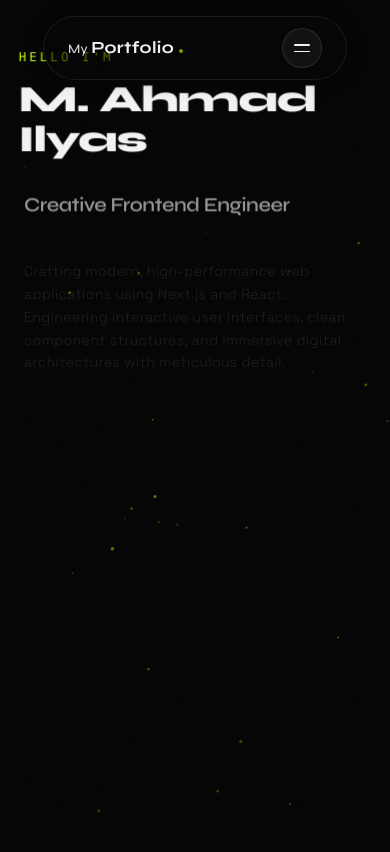
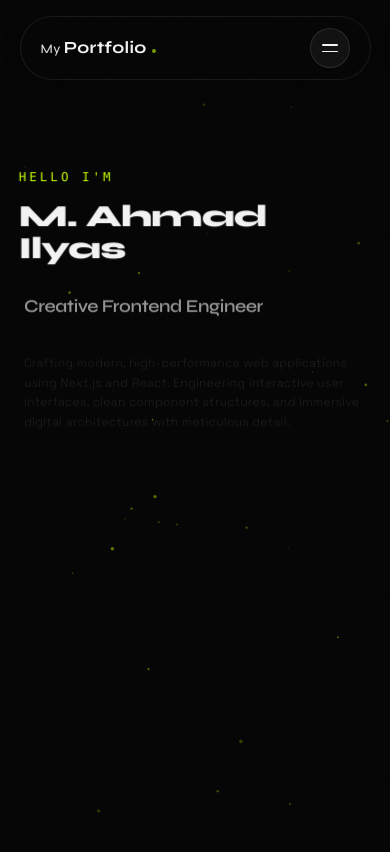
Before and after one commit to Ahmee139/ahmad-ilyas-portfolio, a Next.js app: page / in a window 390 px wide. Shown: the top 852 px of the page. Built offline with nearby package versions, Linux system fonts and the light colour scheme; a web font is replaced by a local one.

Commit message:
addition

```diff
--- a/src/app/page.tsx
+++ b/src/app/page.tsx
@@ -132,14 +132,14 @@ export default function Home() {
           {/* Animated Wrapper: Handles slow global zoom on scroll */}
           <motion.div
             style={{ scale: springScaleContent }}
-            className="w-full max-w-7xl mx-auto px-6 md:px-12 pt-28 pb-16 md:pt-36 lg:pt-40 flex items-center h-full relative z-10"
+            className="w-full max-w-7xl mx-auto px-6 md:px-12 pt-24 pb-16 md:pt-36 lg:pt-40 flex items-center h-full relative z-10"
           >
             {/* Post-Loader Stagger Entrance Sequence Container */}
             <motion.div
               initial="hidden"
               animate={isLoading ? "hidden" : "visible"}
               variants={parentVariants}
-              className="grid grid-cols-1 lg:grid-cols-12 gap-16 items-center w-full"
+              className="grid grid-cols-1 lg:grid-cols-12 gap-10 lg:gap-16 items-center w-full"
             >
 
               {/* Left Side: Typographic Column with 3D Mouse Parallax & Scroll Fade */}
@@ -152,7 +152,7 @@ export default function Home() {
                   opacity: springOpacityText,
                   transformStyle: "preserve-3d",
                 }}
-                className="lg:col-span-7 flex flex-col justify-center space-y-6 md:space-y-8 text-left perspective-[1000px] pointer-events-auto"
+                className="lg:col-span-7 flex flex-col justify-center space-y-5 md:space-y-8 text-left perspective-[1000px] pointer-events-auto"
               >
                 <div className="space-y-3" style={{ transform: "translateZ(30px)" }}>
                   {/* Introduction Tag */}
@@ -164,7 +164,7 @@ export default function Home() {
 
                   {/* Heading Reveal (Name appears line-by-line using mask animations with the clean geometric font) */}
                   <SpotlightText>
-                    <div className="flex flex-col font-display font-extrabold text-4xl md:text-6xl lg:text-7xl leading-[1.05] tracking-tight text-silver-secondary select-none">
+                    <div className="flex flex-col font-display font-extrabold text-3xl sm:text-4xl md:text-6xl lg:text-7xl leading-[1.05] tracking-tight text-silver-secondary select-none">
                       <div className="overflow-hidden py-1 -my-1">
                         <motion.span className="inline-block" variants={lineVariants}>
                           M. Ahmad
@@ -183,13 +183,13 @@ export default function Home() {
                 <motion.div variants={itemVariants} style={{ transform: "translateZ(20px)" }} className="w-full">
                   <TextCycler
                     items={roles}
-                    className="text-xl md:text-3xl lg:text-4xl font-display font-semibold text-silver-primary tracking-tight leading-normal"
+                    className="text-lg md:text-3xl lg:text-4xl font-display font-semibold text-silver-primary tracking-tight leading-normal"
                   />
                 </motion.div>
 
                 {/* Premium 3-Line Description */}
-                <motion.div variants={itemVariants} style={{ transform: "translateZ(10px)" }} className="max-w-xl pt-2">
-                  <p className="text-sm md:text-base text-silver-primary/60 leading-relaxed font-light tracking-wide">
+                <motion.div variants={itemVariants} style={{ transform: "translateZ(10px)" }} className="max-w-xl pt-1">
+                  <p className="text-xs sm:text-sm md:text-base text-silver-primary/60 leading-relaxed font-light tracking-wide">
                     Crafting modern, high-performance web applications using Next.js and React.
                     Engineering interactive user interfaces, clean component structures, and
                     immersive digital architectures with meticulous detail.
@@ -201,7 +201,7 @@ export default function Home() {
               <motion.div
                 variants={canvasVariants}
                 style={{ scale: springScaleBackground }}
-                className="lg:col-span-5 w-full h-[50vh] lg:h-[70vh] flex items-center justify-center relative"
+                className="lg:col-span-5 w-full h-[30vh] lg:h-[70vh] flex items-center justify-center relative"
               >
                 <HeroCanvas scrollProgress={scrollYProgress} />
               </motion.div>
--- a/src/components/layout/Navbar.tsx
+++ b/src/components/layout/Navbar.tsx
@@ -355,7 +355,7 @@ export default function Navbar() {
         variants={containerVariants}
       >
         <motion.nav
-          className="pointer-events-auto flex items-center justify-between rounded-full px-6 md:px-8"
+          className="pointer-events-auto flex items-center justify-between rounded-full px-5 md:px-8 w-[90%] lg:w-[78%] max-w-[1280px]"
           animate={{
             y: isHidden ? -100 : 0,
             height: isScrolled ? 56 : 64,
@@ -370,7 +370,6 @@ export default function Navbar() {
             ease: [0.16, 1, 0.3, 1],
           }}
           style={{
-            width: "min(78%, 1280px)",
             border: "1px solid rgba(255,255,255,0.08)",
           }}
           role="navigation"
```
